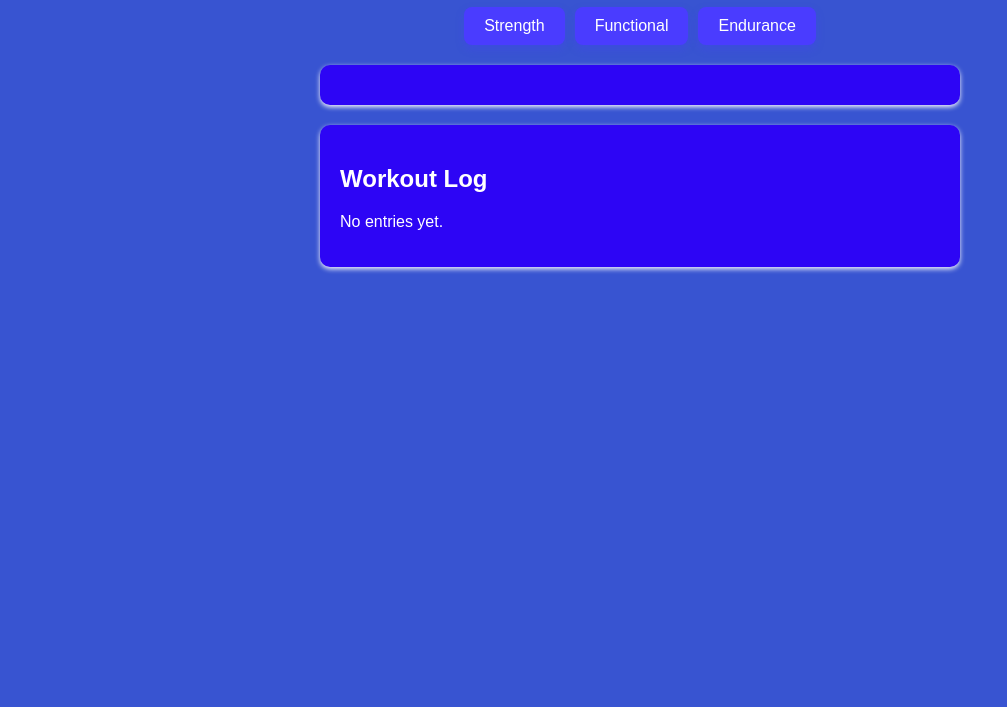
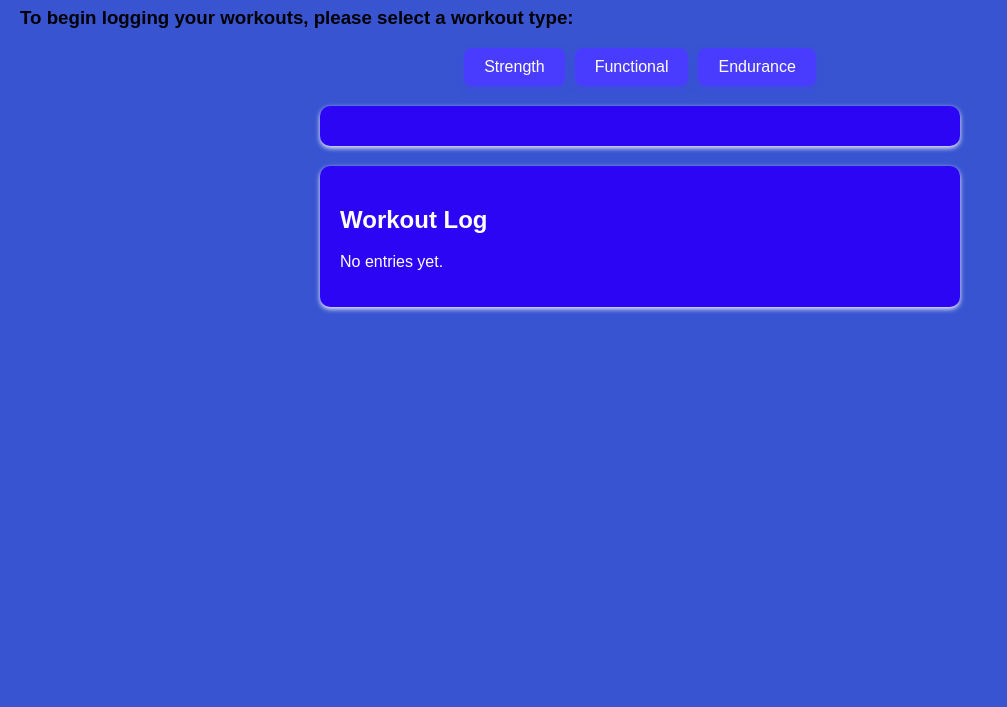
Before and after one commit to Steve929rr/training-log-app, a plain HTML site: page index.html in a window 1280 px wide. Shown: the part 93-800 px from the top of the page, without its empty margins (0-1007 px from the left). Drawn offline with Linux system fonts and the light colour scheme.

Commit message:
Update index.html
added a ling on top of the buttons just incase it wasnt obvious how to begin.

```diff
--- a/index.html
+++ b/index.html
@@ -9,6 +9,7 @@
 </head>
 <body>
   <h1>Training Log</h1>
+  <h3>To begin logging your workouts, please select a workout type:</h3>
 
 <nav>
   <button id="log-strength">Strength</button>
```
